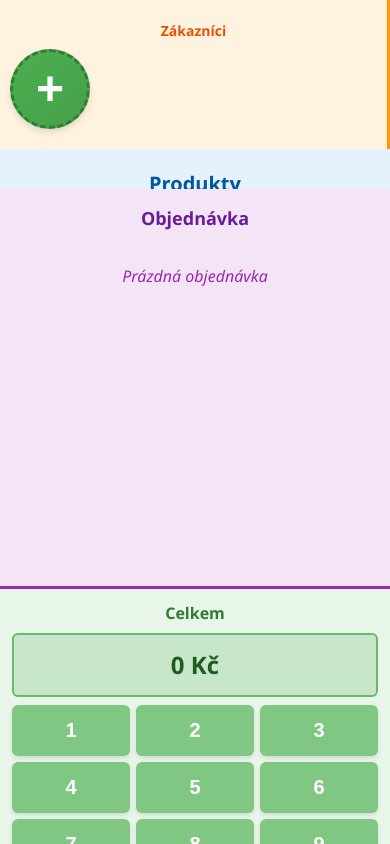
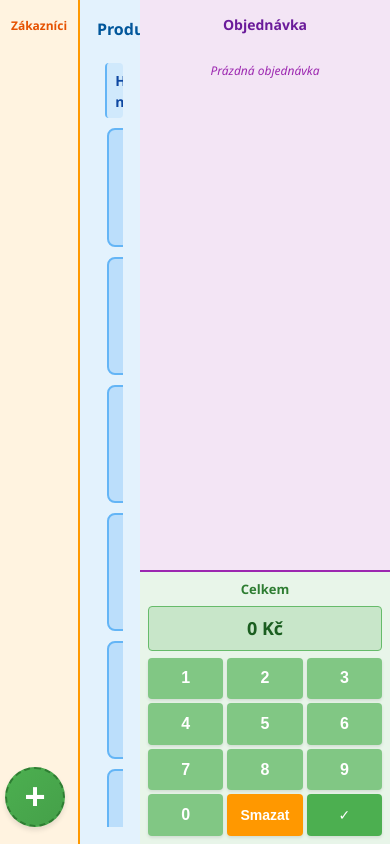
Before and after one commit to tboh003/kidsplay-coffeeshop, a React (Vite) app: page / in a window 390 px wide. Built offline with nearby package versions, Linux system fonts and the light colour scheme.

Commit message:
refactor(ui): replace breakpoints with fluid clamp() scaling

```diff
--- a/src/App.css
+++ b/src/App.css
@@ -7,6 +7,7 @@
 body {
   font-family: 'Segoe UI', Tahoma, Geneva, Verdana, sans-serif;
   overflow: hidden;
+  font-size: clamp(12px, 1.5vw, 16px);
 }
 
 .app {
@@ -26,28 +27,6 @@ body {
 .right-panel {
   display: flex;
   flex-direction: column;
-  min-width: 300px;
-  max-width: 350px;
+  min-width: clamp(250px, 25vw, 350px);
+  max-width: clamp(250px, 25vw, 350px);
 }
-
-/* Responsive design */
-@media (max-width: 1024px) {
-  .game-layout {
-    flex-direction: column;
-  }
-
-  .right-panel {
-    max-width: 100%;
-    flex-direction: row;
-  }
-
-  .right-panel > * {
-    flex: 1;
-  }
-}
-
-@media (max-width: 768px) {
-  .right-panel {
-    flex-direction: column;
-  }
-}
--- a/src/components/CheckoutCounter/CheckoutCounter.css
+++ b/src/components/CheckoutCounter/CheckoutCounter.css
@@ -1,28 +1,28 @@
 .checkout-counter {
   display: flex;
   flex-direction: column;
-  padding: 12px;
+  padding: clamp(8px, 1.2vw, 12px);
   background-color: #e8f5e9;
 }
 
 .counter-title {
-  font-size: 16px;
+  font-size: clamp(13px, 1.6vw, 16px);
   font-weight: bold;
   text-align: center;
   color: #2e7d32;
-  margin-bottom: 8px;
+  margin-bottom: clamp(6px, 0.8vh, 8px);
 }
 
 .display {
-  font-size: 24px;
+  font-size: clamp(18px, 2.4vw, 24px);
   font-weight: bold;
   text-align: center;
-  padding: 12px;
+  padding: clamp(8px, 1.2vw, 12px);
   background-color: #c8e6c9;
-  border-radius: 6px;
-  margin-bottom: 8px;
-  border: 2px solid #66bb6a;
-  min-height: 50px;
+  border-radius: clamp(4px, 0.6vw, 6px);
+  margin-bottom: clamp(6px, 0.8vh, 8px);
+  border: clamp(1px, 0.2vw, 2px) solid #66bb6a;
+  min-height: clamp(40px, 5vh, 50px);
   display: flex;
   align-items: center;
   justify-content: center;
@@ -54,11 +54,11 @@
 
 .feedback {
   text-align: center;
-  font-size: 14px;
+  font-size: clamp(12px, 1.4vw, 14px);
   font-weight: bold;
-  padding: 6px;
-  border-radius: 4px;
-  margin-bottom: 8px;
+  padding: clamp(4px, 0.6vh, 6px);
+  border-radius: clamp(3px, 0.4vw, 4px);
+  margin-bottom: clamp(6px, 0.8vh, 8px);
 }
 
 .feedback.success {
@@ -74,21 +74,21 @@
 .number-pad {
   display: grid;
   grid-template-columns: repeat(3, 1fr);
-  gap: 6px;
+  gap: clamp(4px, 0.6vw, 6px);
 }
 
 .number-button {
-  font-size: 20px;
+  font-size: clamp(16px, 2vw, 20px);
   font-weight: bold;
-  padding: 14px;
+  padding: clamp(10px, 1.4vh, 14px);
   background-color: #81c784;
   border: none;
-  border-radius: 6px;
+  border-radius: clamp(4px, 0.6vw, 6px);
   cursor: pointer;
   transition: all 0.2s;
   color: white;
-  box-shadow: 0 2px 4px rgba(0, 0, 0, 0.1);
-  min-height: 44px;
+  box-shadow: 0 clamp(1px, 0.2vh, 2px) clamp(3px, 0.4vh, 4px) rgba(0, 0, 0, 0.1);
+  min-height: clamp(36px, 4.4vh, 44px);
 }
 
 .number-button:hover {
@@ -103,16 +103,16 @@
 }
 
 .action-button {
-  font-size: 18px;
+  font-size: clamp(14px, 1.8vw, 18px);
   font-weight: bold;
-  padding: 14px;
+  padding: clamp(10px, 1.4vh, 14px);
   border: none;
-  border-radius: 6px;
+  border-radius: clamp(4px, 0.6vw, 6px);
   cursor: pointer;
   transition: all 0.2s;
   color: white;
-  box-shadow: 0 2px 4px rgba(0, 0, 0, 0.1);
-  min-height: 44px;
+  box-shadow: 0 clamp(1px, 0.2vh, 2px) clamp(3px, 0.4vh, 4px) rgba(0, 0, 0, 0.1);
+  min-height: clamp(36px, 4.4vh, 44px);
 }
 
 .action-button.clear {
--- a/src/components/CustomerList/CustomerList.css
+++ b/src/components/CustomerList/CustomerList.css
@@ -1,25 +1,25 @@
 .customer-list {
   display: flex;
   flex-direction: column;
-  padding: 20px 10px;
+  padding: clamp(10px, 2vh, 20px) clamp(5px, 1vw, 10px);
   background-color: #fff3e0;
-  border-right: 3px solid #ff9800;
-  min-width: 100px;
+  border-right: clamp(2px, 0.3vw, 3px) solid #ff9800;
+  min-width: clamp(80px, 10vw, 120px);
   height: 100%;
 }
 
 .customer-list-title {
-  font-size: 14px;
+  font-size: clamp(12px, 1.2vw, 14px);
   font-weight: bold;
   text-align: center;
   color: #e65100;
-  margin-bottom: 8px;
+  margin-bottom: clamp(4px, 0.8vh, 8px);
 }
 
 .customer-items-container {
   display: flex;
   flex-direction: column;
-  gap: 12px;
+  gap: clamp(8px, 1.2vh, 12px);
   flex: 1;
 }
 
@@ -27,13 +27,13 @@
   display: flex;
   justify-content: center;
   align-items: center;
-  width: 80px;
-  height: 80px;
+  width: clamp(60px, 8vw, 80px);
+  height: clamp(60px, 8vw, 80px);
   background-color: #ffe0b2;
   border-radius: 50%;
   cursor: pointer;
   transition: all 0.2s;
-  border: 3px solid transparent;
+  border: clamp(2px, 0.3vw, 3px) solid transparent;
 }
 
 .customer-item:hover {
@@ -48,7 +48,7 @@
 }
 
 .customer-icon {
-  font-size: 40px;
+  font-size: clamp(30px, 4vw, 40px);
   user-select: none;
 }
 
@@ -56,15 +56,15 @@
   display: flex;
   justify-content: center;
   align-items: center;
-  width: 80px;
-  height: 80px;
+  width: clamp(60px, 8vw, 80px);
+  height: clamp(60px, 8vw, 80px);
   background: linear-gradient(135deg, #4caf50 0%, #45a049 100%);
-  border: 3px dashed #2e7d32;
+  border: clamp(2px, 0.3vw, 3px) dashed #2e7d32;
   border-radius: 50%;
   cursor: pointer;
   transition: all 0.3s;
   margin-top: auto;
-  box-shadow: 0 4px 6px rgba(0, 0, 0, 0.1);
+  box-shadow: 0 clamp(3px, 0.4vh, 4px) clamp(5px, 0.6vh, 6px) rgba(0, 0, 0, 0.1);
 }
 
 .add-customer-button:hover {
@@ -78,7 +78,7 @@
 }
 
 .add-icon {
-  font-size: 48px;
+  font-size: clamp(36px, 4.8vw, 48px);
   color: white;
   font-weight: bold;
   line-height: 1;
--- a/src/components/CustomerSelector/CustomerSelector.css
+++ b/src/components/CustomerSelector/CustomerSelector.css
@@ -23,11 +23,11 @@
 
 .customer-selector-modal {
   background: white;
-  border-radius: 20px;
-  padding: 30px;
-  max-width: 500px;
+  border-radius: clamp(12px, 2vw, 20px);
+  padding: clamp(20px, 3vw, 30px);
+  max-width: clamp(350px, 50vw, 500px);
   width: 90%;
-  box-shadow: 0 10px 40px rgba(0, 0, 0, 0.3);
+  box-shadow: 0 clamp(6px, 1vh, 10px) clamp(30px, 4vh, 40px) rgba(0, 0, 0, 0.3);
   animation: slideUp 0.3s ease-out;
 }
 
@@ -43,31 +43,31 @@
 }
 
 .customer-selector-modal h2 {
-  margin: 0 0 20px 0;
-  font-size: 28px;
+  margin: 0 0 clamp(12px, 2vh, 20px) 0;
+  font-size: clamp(20px, 2.8vw, 28px);
   color: #333;
   text-align: center;
 }
 
 .customer-icon-grid {
   display: grid;
-  grid-template-columns: repeat(auto-fit, minmax(100px, 1fr));
-  gap: 15px;
-  margin-bottom: 20px;
+  grid-template-columns: repeat(auto-fit, minmax(clamp(80px, 10vw, 100px), 1fr));
+  gap: clamp(10px, 1.5vw, 15px);
+  margin-bottom: clamp(12px, 2vh, 20px);
 }
 
 .customer-icon-button {
   background: linear-gradient(135deg, #667eea 0%, #764ba2 100%);
   border: none;
-  border-radius: 15px;
-  padding: 20px;
+  border-radius: clamp(10px, 1.5vw, 15px);
+  padding: clamp(15px, 2vw, 20px);
   cursor: pointer;
   display: flex;
   flex-direction: column;
   align-items: center;
-  gap: 10px;
+  gap: clamp(6px, 1vw, 10px);
   transition: all 0.2s ease;
-  box-shadow: 0 4px 6px rgba(0, 0, 0, 0.1);
+  box-shadow: 0 clamp(3px, 0.4vh, 4px) clamp(5px, 0.6vh, 6px) rgba(0, 0, 0, 0.1);
 }
 
 .customer-icon-button:hover {
@@ -80,13 +80,13 @@
 }
 
 .customer-icon-large {
-  font-size: 48px;
+  font-size: clamp(36px, 4.8vw, 48px);
   line-height: 1;
 }
 
 .customer-icon-name {
   color: white;
-  font-size: 14px;
+  font-size: clamp(11px, 1.4vw, 14px);
   font-weight: 600;
   text-transform: uppercase;
   letter-spacing: 0.5px;
@@ -96,9 +96,9 @@
   width: 100%;
   background: #e0e0e0;
   border: none;
-  border-radius: 10px;
-  padding: 15px;
-  font-size: 16px;
+  border-radius: clamp(8px, 1vw, 10px);
+  padding: clamp(12px, 1.5vh, 15px);
+  font-size: clamp(14px, 1.6vw, 16px);
   font-weight: 600;
   cursor: pointer;
   color: #666;
--- a/src/components/OrderPanel/OrderPanel.css
+++ b/src/components/OrderPanel/OrderPanel.css
@@ -1,19 +1,19 @@
 .order-panel {
   display: flex;
   flex-direction: column;
-  padding: 16px;
+  padding: clamp(10px, 1.6vh, 16px);
   background-color: #f3e5f5;
-  border-bottom: 3px solid #9c27b0;
-  min-height: 400px;
+  border-bottom: clamp(2px, 0.3vw, 3px) solid #9c27b0;
+  min-height: clamp(250px, 35vh, 400px);
   flex: 1;
 }
 
 .order-title {
-  font-size: 18px;
+  font-size: clamp(14px, 1.8vw, 18px);
   font-weight: bold;
   text-align: center;
   color: #6a1b9a;
-  margin-bottom: 12px;
+  margin-bottom: clamp(8px, 1.2vh, 12px);
 }
 
 .order-items {
@@ -21,15 +21,15 @@
   overflow-y: auto;
   display: flex;
   flex-direction: column;
-  gap: 6px;
-  margin-bottom: 12px;
-  min-height: 150px;
+  gap: clamp(4px, 0.6vh, 6px);
+  margin-bottom: clamp(8px, 1.2vh, 12px);
+  min-height: clamp(100px, 15vh, 150px);
 }
 
 .empty-order {
   text-align: center;
   color: #9c27b0;
-  padding: 20px;
+  padding: clamp(12px, 2vh, 20px);
   font-style: italic;
 }
 
@@ -37,13 +37,13 @@
   display: flex;
   align-items: center;
   justify-content: space-between;
-  padding: 8px 12px;
+  padding: clamp(6px, 0.8vh, 8px) clamp(8px, 1.2vw, 12px);
   background-color: #e1bee7;
-  border-radius: 6px;
+  border-radius: clamp(4px, 0.6vw, 6px);
   cursor: pointer;
   transition: all 0.2s;
-  border: 2px solid #ba68c8;
-  min-height: 44px;
+  border: clamp(1px, 0.2vw, 2px) solid #ba68c8;
+  min-height: clamp(36px, 4.4vh, 44px);
 }
 
 .order-item:hover {
@@ -52,12 +52,12 @@
 }
 
 .order-item-icon {
-  font-size: 24px;
+  font-size: clamp(18px, 2.4vw, 24px);
   user-select: none;
 }
 
 .order-item-price {
-  font-size: 14px;
+  font-size: clamp(12px, 1.4vw, 14px);
   font-weight: bold;
   color: #4a148c;
 }
@@ -66,20 +66,20 @@
   display: flex;
   justify-content: space-between;
   align-items: center;
-  padding: 12px;
+  padding: clamp(8px, 1.2vw, 12px);
   background-color: #ba68c8;
-  border-radius: 8px;
+  border-radius: clamp(6px, 0.8vw, 8px);
   margin-top: auto;
 }
 
 .total-label {
-  font-size: 18px;
+  font-size: clamp(14px, 1.8vw, 18px);
   font-weight: bold;
   color: white;
 }
 
 .total-amount {
-  font-size: 24px;
+  font-size: clamp(18px, 2.4vw, 24px);
   font-weight: bold;
   color: white;
 }
--- a/src/components/ProductGrid/ProductGrid.css
+++ b/src/components/ProductGrid/ProductGrid.css
@@ -1,50 +1,50 @@
 .product-grid {
   display: flex;
   flex-direction: column;
-  padding: 20px;
+  padding: clamp(12px, 2vh, 20px);
   background-color: #e3f2fd;
   flex: 1;
   overflow: hidden;
 }
 
 .product-grid-title {
-  font-size: 20px;
+  font-size: clamp(16px, 2vw, 20px);
   font-weight: bold;
   text-align: center;
   color: #01579b;
-  margin-bottom: 16px;
+  margin-bottom: clamp(10px, 1.6vh, 16px);
 }
 
 .products-container {
   display: flex;
   flex-direction: column;
-  gap: 20px;
+  gap: clamp(12px, 2vh, 20px);
   overflow-y: auto;
-  padding: 10px;
+  padding: clamp(6px, 1vh, 10px);
 }
 
 .product-category {
   display: flex;
   flex-direction: column;
-  gap: 12px;
+  gap: clamp(8px, 1.2vh, 12px);
 }
 
 .category-header {
-  font-size: 18px;
+  font-size: clamp(14px, 1.8vw, 18px);
   font-weight: bold;
   color: #0d47a1;
   background: rgba(100, 181, 246, 0.15);
-  padding: 8px 12px;
-  border-radius: 6px;
+  padding: clamp(6px, 0.8vh, 8px) clamp(8px, 1.2vw, 12px);
+  border-radius: clamp(4px, 0.6vw, 6px);
   text-align: left;
-  border-left: 3px solid #64b5f6;
+  border-left: clamp(2px, 0.3vw, 3px) solid #64b5f6;
 }
 
 .category-products {
   display: grid;
-  grid-template-columns: repeat(auto-fill, minmax(120px, 1fr));
-  gap: 16px;
-  padding: 0 4px;
+  grid-template-columns: repeat(auto-fill, minmax(clamp(90px, 12vw, 120px), 1fr));
+  gap: clamp(10px, 1.6vw, 16px);
+  padding: 0 clamp(2px, 0.4vw, 4px);
 }
 
 .product-item {
@@ -52,13 +52,13 @@
   flex-direction: column;
   align-items: center;
   justify-content: center;
-  padding: 16px;
+  padding: clamp(10px, 1.6vw, 16px);
   background-color: #bbdefb;
-  border-radius: 12px;
+  border-radius: clamp(8px, 1.2vw, 12px);
   cursor: pointer;
   transition: all 0.2s;
-  border: 3px solid #64b5f6;
-  height: 140px;
+  border: clamp(2px, 0.3vw, 3px) solid #64b5f6;
+  height: clamp(100px, 14vh, 140px);
   width: 100%;
   aspect-ratio: 1;
 }
@@ -74,13 +74,13 @@
 }
 
 .product-icon {
-  font-size: 64px;
-  margin-bottom: 8px;
+  font-size: clamp(40px, 6.4vw, 64px);
+  margin-bottom: clamp(4px, 0.8vh, 8px);
   user-select: none;
 }
 
 .product-price {
-  font-size: 18px;
+  font-size: clamp(14px, 1.8vw, 18px);
   font-weight: bold;
   color: #0d47a1;
 }
```
